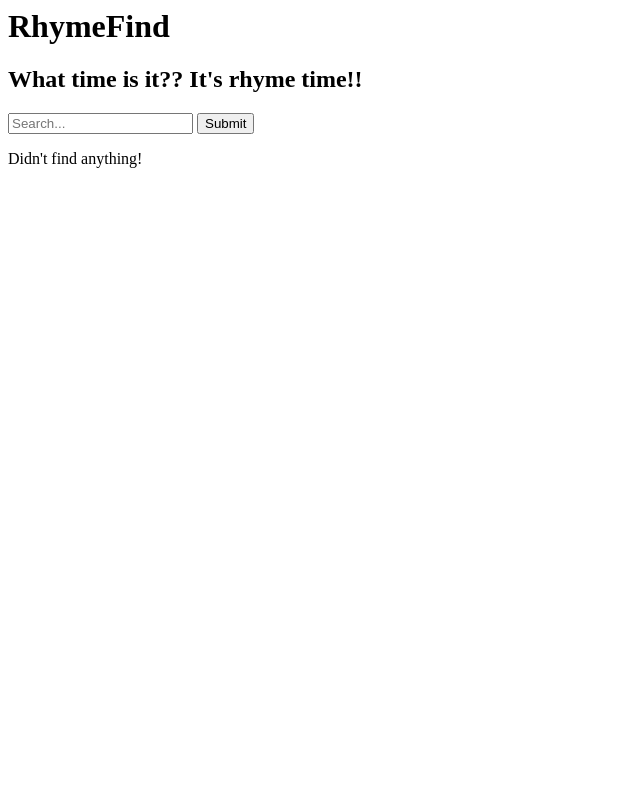
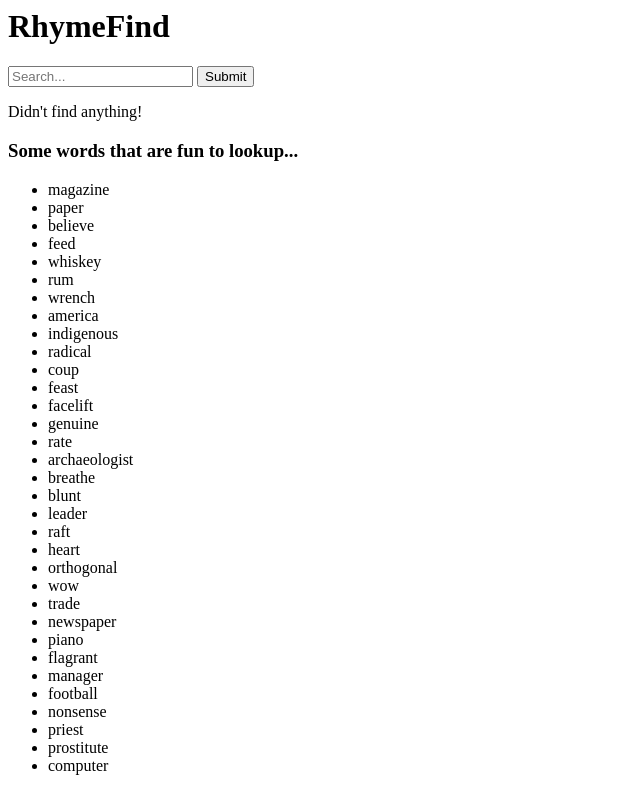
Before and after one commit to bfeif/rhymefind, a Django app: page / in a window 1280 px wide. Shown: the whole page, without its empty margins (0-640 px from the left). Run offline with Django 3.2, Linux system fonts and the light colour scheme; data that the repository does not hold is empty.

Commit message:
Added word list to index page.

```diff
--- a/rhymefind/templates/rhymefind/index.html
+++ b/rhymefind/templates/rhymefind/index.html
@@ -1,6 +1,5 @@
 {# header #}
 <h1>RhymeFind</h1>
-<h2>What time is it?? It's rhyme time!!</h2>
 
 {# search box #}
 <form type="get" action="." style="margin: 0">
@@ -24,3 +23,41 @@
 {% else %}
 <p>Didn't find anything!</p>
 {% endif %}
+
+
+<h3>Some words that are fun to lookup...</h3>
+<ul>
+	<li>magazine</li>
+	<li>paper</li>
+	<li>believe</li>
+	<li>feed</li>
+	<li>whiskey</li>
+	<li>rum</li>
+	<li>wrench</li>
+	<li>america</li>
+	<li>indigenous</li>
+	<li>radical</li>
+	<li>coup</li>
+	<li>feast</li>
+	<li>facelift</li>
+	<li>genuine</li>
+	<li>rate</li>
+	<li>archaeologist</li>
+	<li>breathe</li>
+	<li>blunt</li>
+	<li>leader</li>
+	<li>raft</li>
+	<li>heart</li>
+	<li>orthogonal</li>
+	<li>wow</li>
+	<li>trade</li>
+	<li>newspaper</li>
+	<li>piano</li>
+	<li>flagrant</li>
+	<li>manager</li>
+	<li>football</li>
+	<li>nonsense</li>
+	<li>priest</li>
+	<li>prostitute</li>
+	<li>computer</li>
+</ul>
```
